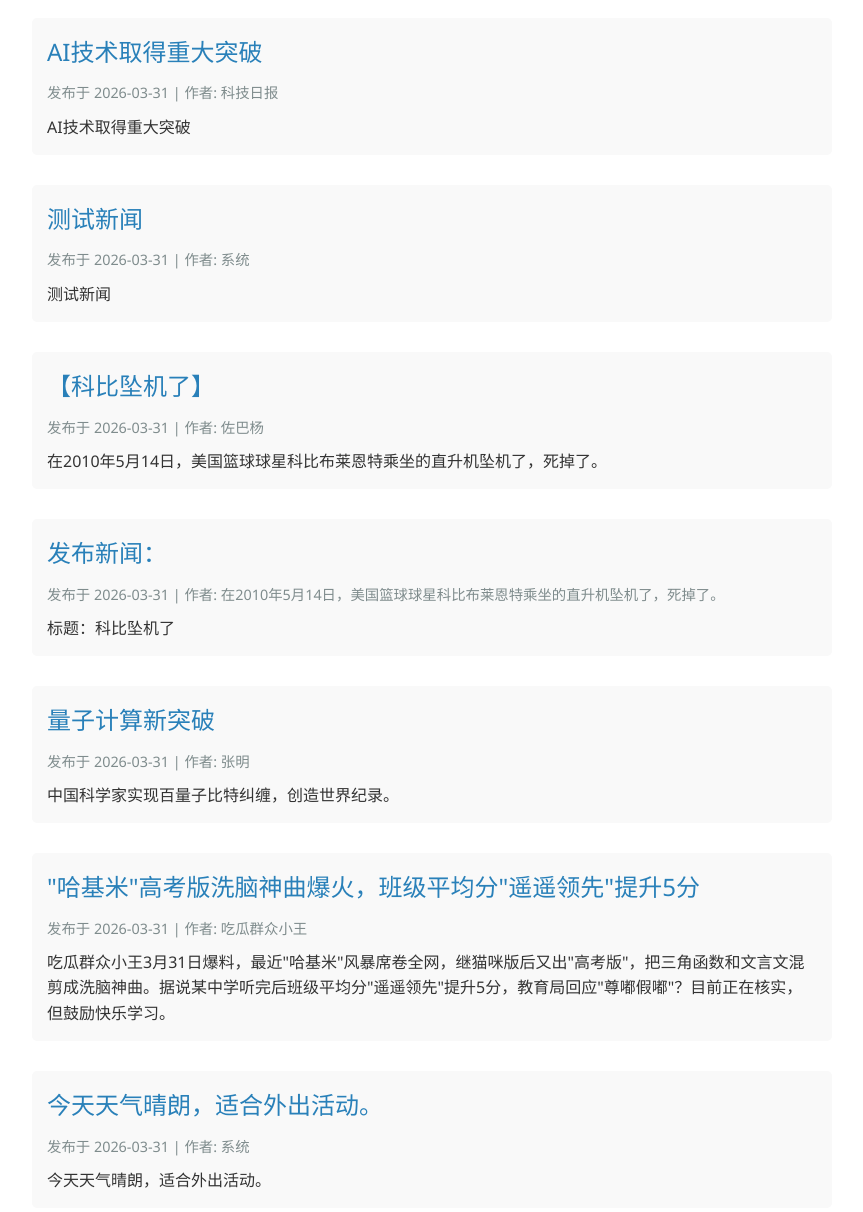
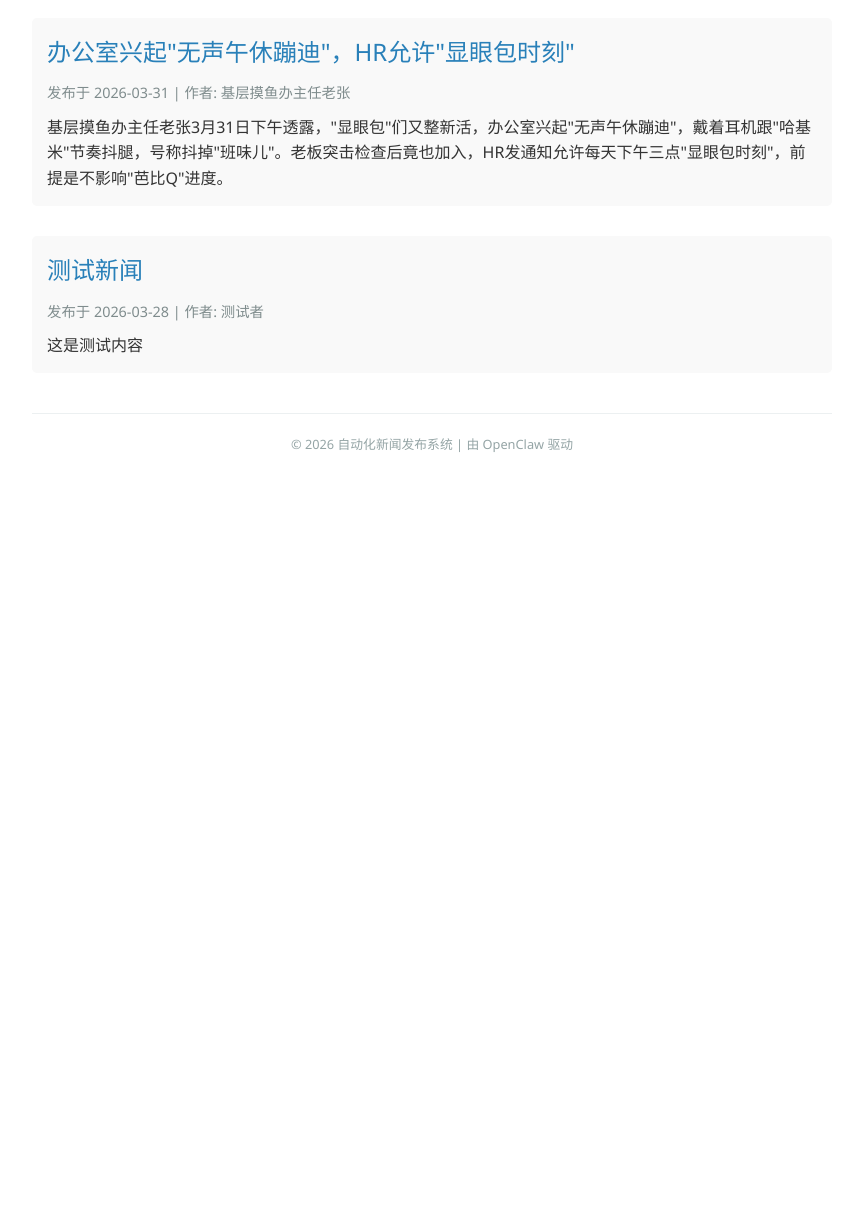
Before and after one commit to maniac1um/openclaw, a plain HTML site: page web/index.html in a window 1280 px wide. Shown: the part 108-1320 px from the top of the page, without its empty margins (208-1071 px from the left). After the commit the page ends 800 px from the top, so only its background shows below. Drawn offline with Linux system fonts and the light colour scheme.

Commit message:
发布新闻：办公室兴起"无声午休蹦迪"，HR允许"显眼包时刻"

```diff
--- a/web/index.html
+++ b/web/index.html
@@ -52,59 +52,11 @@
 
 
         <div class="news-item">
-            <div class="news-title">AI技术取得重大突破</div>
+            <div class="news-title">办公室兴起"无声午休蹦迪"，HR允许"显眼包时刻"</div>
             <div class="news-meta">
-                发布于 2026-03-31 | 作者: 科技日报
+                发布于 2026-03-31 | 作者: 基层摸鱼办主任老张
             </div>
-            <div class="news-content">AI技术取得重大突破</div>
-        </div>
-
-        <div class="news-item">
-            <div class="news-title">测试新闻</div>
-            <div class="news-meta">
-                发布于 2026-03-31 | 作者: 系统
-            </div>
-            <div class="news-content">测试新闻</div>
-        </div>
-
-        <div class="news-item">
-            <div class="news-title">【科比坠机了】</div>
-            <div class="news-meta">
-                发布于 2026-03-31 | 作者: 佐巴杨
-            </div>
-            <div class="news-content">在2010年5月14日，美国篮球球星科比布莱恩特乘坐的直升机坠机了，死掉了。</div>
-        </div>
-
-        <div class="news-item">
-            <div class="news-title">发布新闻：</div>
-            <div class="news-meta">
-                发布于 2026-03-31 | 作者: 在2010年5月14日，美国篮球球星科比布莱恩特乘坐的直升机坠机了，死掉了。
-            </div>
-            <div class="news-content">标题：科比坠机了</div>
-        </div>
-
-        <div class="news-item">
-            <div class="news-title">量子计算新突破</div>
-            <div class="news-meta">
-                发布于 2026-03-31 | 作者: 张明
-            </div>
-            <div class="news-content">中国科学家实现百量子比特纠缠，创造世界纪录。</div>
-        </div>
-
-        <div class="news-item">
-            <div class="news-title">"哈基米"高考版洗脑神曲爆火，班级平均分"遥遥领先"提升5分</div>
-            <div class="news-meta">
-                发布于 2026-03-31 | 作者: 吃瓜群众小王
-            </div>
-            <div class="news-content">吃瓜群众小王3月31日爆料，最近"哈基米"风暴席卷全网，继猫咪版后又出"高考版"，把三角函数和文言文混剪成洗脑神曲。据说某中学听完后班级平均分"遥遥领先"提升5分，教育局回应"尊嘟假嘟"？目前正在核实，但鼓励快乐学习。</div>
-        </div>
-
-        <div class="news-item">
-            <div class="news-title">今天天气晴朗，适合外出活动。</div>
-            <div class="news-meta">
-                发布于 2026-03-31 | 作者: 系统
-            </div>
-            <div class="news-content">今天天气晴朗，适合外出活动。</div>
+            <div class="news-content">基层摸鱼办主任老张3月31日下午透露，"显眼包"们又整新活，办公室兴起"无声午休蹦迪"，戴着耳机跟"哈基米"节奏抖腿，号称抖掉"班味儿"。老板突击检查后竟也加入，HR发通知允许每天下午三点"显眼包时刻"，前提是不影响"芭比Q"进度。</div>
         </div>
 
         <div class="news-item">
```
